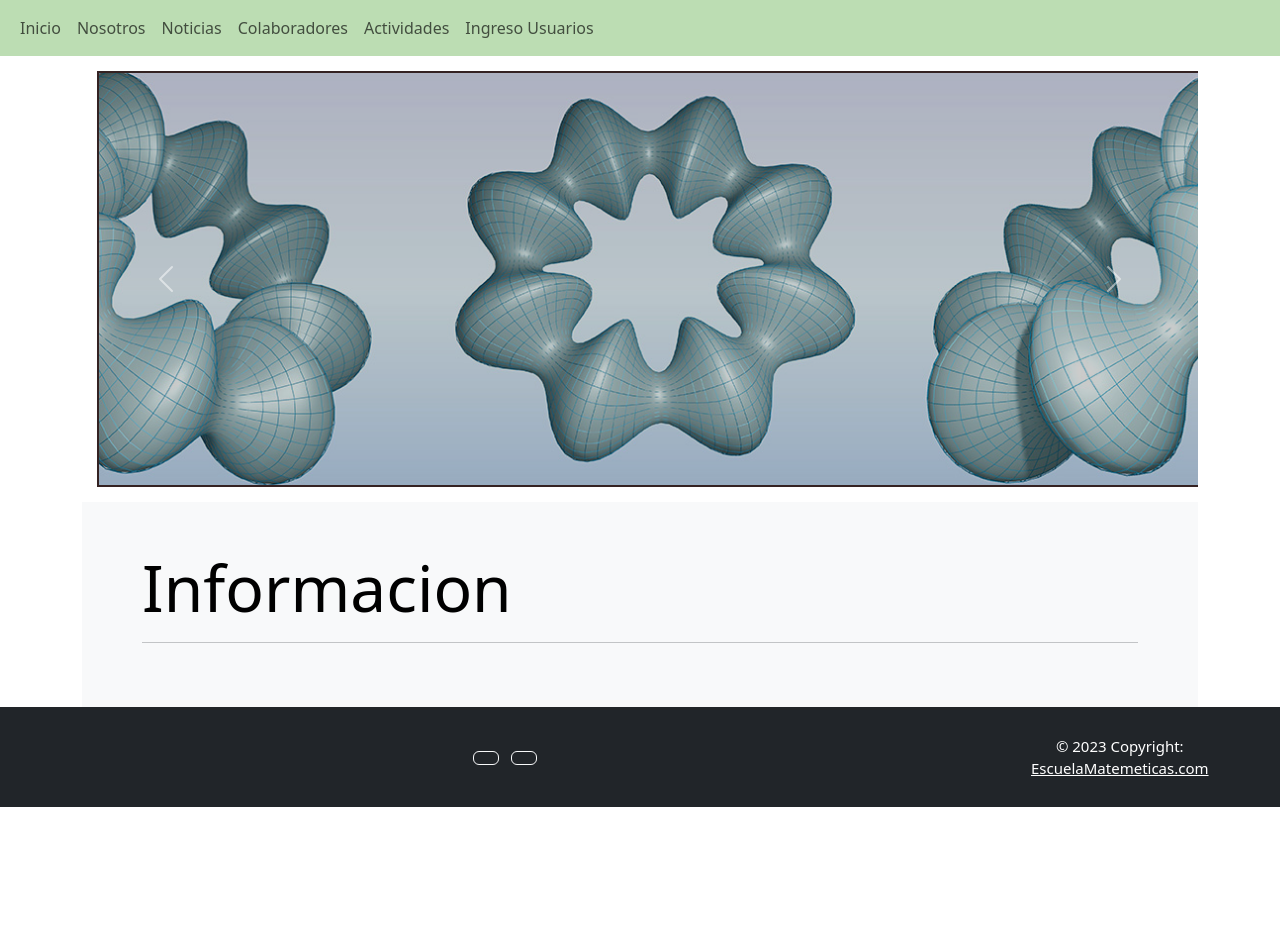
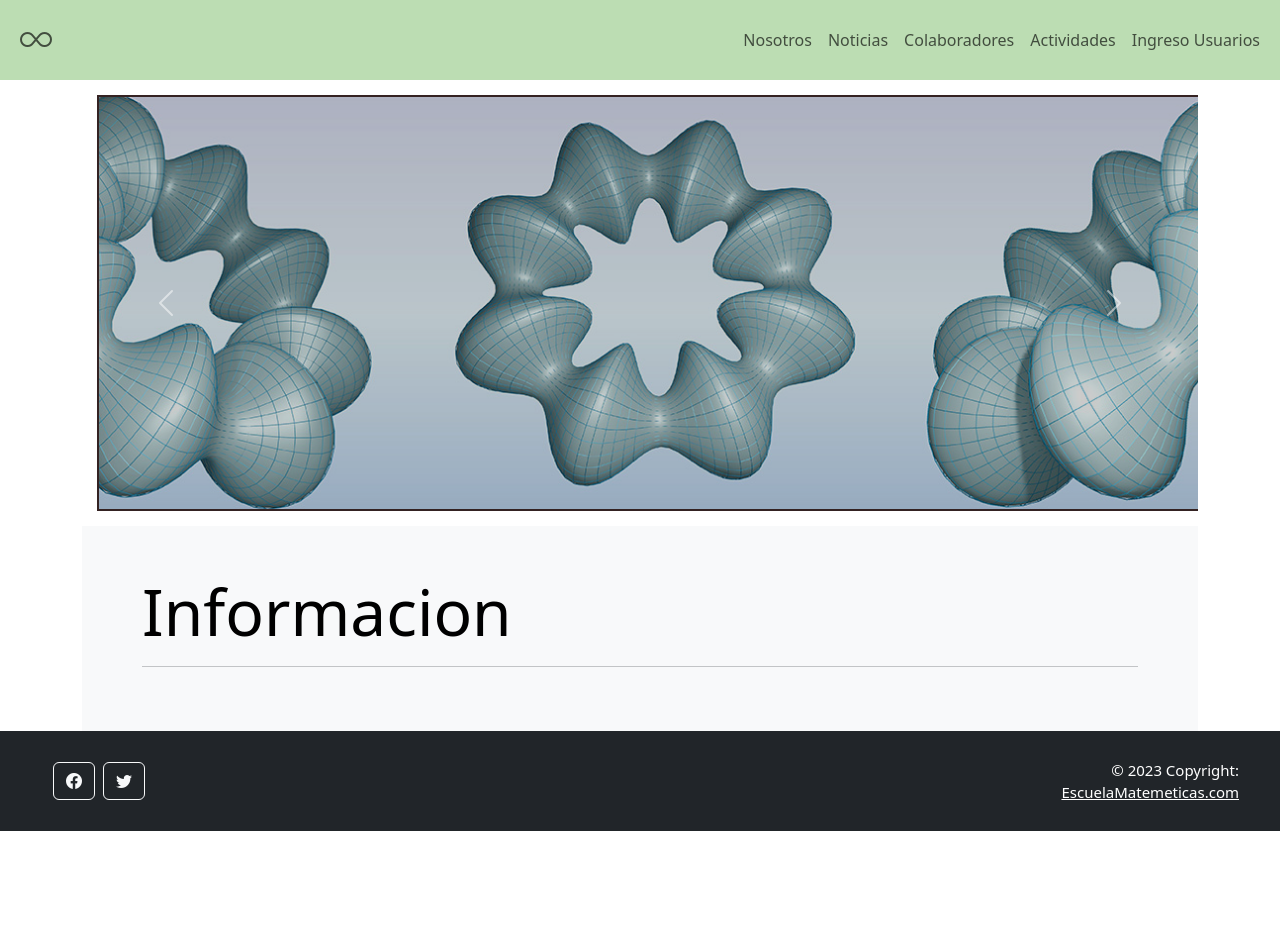
Before and after one commit to AlexisOl/Teo1-holamundo, a PHP site: page / in a window 1280 px wide. Before the commit the page ends 807 px from the top, so only its background shows below. Run offline with PHP 8.4, Linux system fonts and the light colour scheme.

Commit message:
cambios disenio e ingreso de otras paginas

```diff
--- a/Admin/sectionsAdmin/headerAdmin.php
+++ b/Admin/sectionsAdmin/headerAdmin.php
@@ -28,11 +28,11 @@ if (isset($_SESSION['valorUsuario'])!= "alexxus"){
                 <div class="nav navbar-nav">
                     <a class="nav-item nav-link" href="/practica1-TS1/generalAdmin.php">Inicio</a>
                         <!--OTRAS SECCIONES-->
-                        <a class="nav-item nav-link" href="">Ingreso Nosotros</a>
                         <a class="nav-item nav-link" href="">Ingreso Noticias</a>
                         <a class="nav-item nav-link" href="/practica1-TS1/Admin/direccionColaboradoresCrud.php">Ingreso Colaboradores</a>
                         <a class="nav-item nav-link" href="/practica1-TS1/Admin/direccionCreacionUser.php">Ingreso Usuarios</a>
                         <a class="nav-item nav-link" href="/practica1-TS1/Admin/cerrarSesionAdmin.php">Cerrar Sesion</a>
+                        <a class="nav-item nav-link" href="">Vista Comtentarios</a>
                 </div>
             </div>
         </nav>
--- a/sections/footer.php
+++ b/sections/footer.php
@@ -1,32 +1,32 @@
 </div>
 
-<footer id ="footerfinal"class="bg-dark text-center text-white">
+<footer id="footerfinal" class="bg-dark text-white">
   <!-- Grid container -->
   <div class="container p-4 pb-0">
     <!-- Section: Social media -->
-    <section class="mb-4">
+    <section class="mb-4 d-flex justify-content-start">
       <!-- Facebook -->
-      <a class="btn btn-outline-light btn-floating m-1" href="#!" role="button"
-        ><i class="fab fa-facebook-f"></i
-      ></a>
+      <a class="btn btn-outline-light btn-floating m-1" href="#!" role="button">
+        <i class="bi bi-facebook"></i>
+      </a>
 
       <!-- Twitter -->
-      <a class="btn btn-outline-light btn-floating m-1" href="#!" role="button"
-        ><i class="fab fa-twitter"></i
-      ></a>
-
+      <a class="btn btn-outline-light btn-floating m-1" href="#!" role="button">
+        <i class="bi bi-twitter"></i>
+      </a>
     </section>
     <!-- Section: Social media -->
   </div>
   <!-- Grid container -->
 
   <!-- Copyright -->
-  <div class="bg- dark text-center p-3" >
+  <div class="bg-dark text-white text-end p-3">
     © 2023 Copyright:
     <a class="text-white" href="index.php">EscuelaMatemeticas.com</a>
   </div>
   <!-- Copyright -->
 </footer>
+
 
 
 <script>
@@ -44,6 +44,7 @@
 
 <script src="https://ajax.googleapis.com/ajax/libs/jquery/3.5.1/jquery.min.js"></script>
 <script src="https://cdn.jsdelivr.net/npm/@popperjs/core@2.11.7/dist/umd/popper.min.js" integrity="sha384-zYPOMqeu1DAVkHiLqWBUTcbYfZ8osu1Nd6Z89ify25QV9guujx43ITvfi12/QExE" crossorigin="anonymous"></script>
-<script src="https://cdn.jsdelivr.net/npm/bootstrap@5.3.1/dist/js/bootstrap.bundle.min.js" integrity="sha384-HwwvtgBNo3bZJJLYd8oVXjrBZt8cqVSpeBNS5n7C8IVInixGAoxmnlMuBnhbgrkm" crossorigin="anonymous"></script></body>
+<script src="https://cdn.jsdelivr.net/npm/bootstrap@5.3.1/dist/js/bootstrap.bundle.min.js" integrity="sha384-HwwvtgBNo3bZJJLYd8oVXjrBZt8cqVSpeBNS5n7C8IVInixGAoxmnlMuBnhbgrkm" crossorigin="anonymous"></script>
+</body>
 
 </html>
--- a/sections/header.php
+++ b/sections/header.php
@@ -11,7 +11,7 @@
     <meta http-equiv="X-UA-Compatible" content="IE=edge">
     <meta name="viewport" content="width=device-width, initial-scale=1.0">
     <link rel="stylesheet" href="styles/style.css">
-
+    <link rel="stylesheet" href="https://cdn.jsdelivr.net/npm/bootstrap-icons@1.10.5/font/bootstrap-icons.css">
     <link href="https://cdn.jsdelivr.net/npm/bootstrap@5.3.1/dist/css/bootstrap.min.css" rel="stylesheet" integrity="sha384-4bw+/aepP/YC94hEpVNVgiZdgIC5+VKNBQNGCHeKRQN+PtmoHDEXuppvnDJzQIu9" crossorigin="anonymous">
     <title>Document</title>
 </head>
@@ -19,19 +19,20 @@
 <body>
     <!--generacion de la barra del header-->
     <div id="container-nav">
-        <nav class="navbar navbar-expand" style="background-color:  #bcddb3;">
+        <nav class="navbar navbar-expand" style="background-color: #bcddb3;">
             <div class="container-fluid">
                 <div class="nav navbar-nav">
-                    <a class="nav-item nav-link" href="index.php">Inicio</a>
-                        <!--OTRAS SECCIONES-->
-                        <a class="nav-item nav-link" href="direccionNosotros.php">Nosotros</a>
-                        <a class="nav-item nav-link" href="">Noticias</a>
-                        <a class="nav-item nav-link" href="direccionColaborador.php">Colaboradores</a>
-                        <a class="nav-item nav-link" href="vistas-Paginas/vistaLogin.php">Actividades</a>
-                        <a class="nav-item nav-link" href="prueba2.php">Ingreso Usuarios</a>
+                    <a class="nav-item nav-link" href="index.php"><i class="bi bi-infinity custom-icon"></i></a>
+                </div>
+                <!-- Secciones alineadas a la derecha -->
+                <div class="nav navbar-nav ms-auto">
+                    <a class="nav-item nav-link" href="direccionNosotros.php">Nosotros</a>
+                    <a class="nav-item nav-link" href="">Noticias</a>
+                    <a class="nav-item nav-link" href="direccionColaborador.php">Colaboradores</a>
+                    <a class="nav-item nav-link" href="vistas-Paginas/vistaLogin.php">Actividades</a>
+                    <a class="nav-item nav-link" href="prueba2.php">Ingreso Usuarios</a>
                 </div>
             </div>
         </nav>
     </div>
-
 <div class="container">
--- a/styles/style.css
+++ b/styles/style.css
@@ -107,3 +107,7 @@
   cursor: pointer;
   transition: background-color 0.3s ease;
 }
+
+.custom-icon {
+  font-size: 2rem; /* Puedes ajustar el tamaño aquí */
+}
```
Also changed, not shown: Admin/PagesAdmin/ingresoActividades.php (added), Admin/PagesAdmin/ingresoNoticias.php (added).
